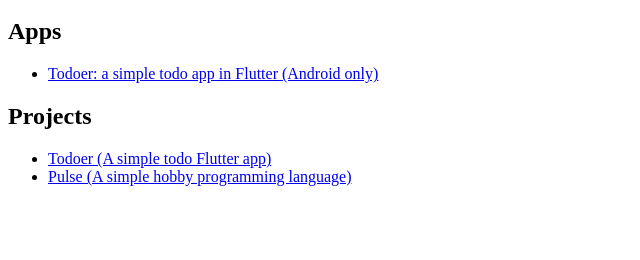
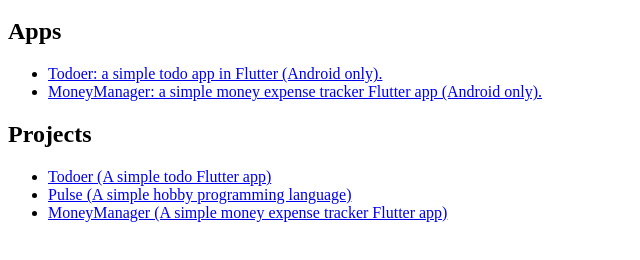
Before and after one commit to EnderNight/EnderNight.github.io, a plain HTML site: page index.html in a window 1280 px wide. Shown: the part 48-308 px from the top of the page, without its empty margins (0-640 px from the left). Drawn offline with Linux system fonts and the light colour scheme.

Commit message:
Added MoneyManager

```diff
--- a/index.html
+++ b/index.html
@@ -2,11 +2,13 @@
 
 <h2>Apps</h2>
 <ul>
-	<li><a href="https://github.com/EnderNight/Todoer/releases/download/todoer-v0.2.0-alpha/todoer-v0.2.0-alpha.apk" download>Todoer: a simple todo app in Flutter (Android only)</a></li>
+	<li><a href="https://github.com/EnderNight/Todoer/releases/download/todoer-v0.2.0-alpha/todoer-v0.2.0-alpha.apk" download>Todoer: a simple todo app in Flutter (Android only).</a></li>
+	<li><a href="https://github.com/EnderNight/MoneyManger/releases/download/money_manager-v0.1.0-alpha/money_manager-v0.1.0.apk" download>MoneyManager: a simple money expense tracker Flutter app (Android only).</a></li>
 </ul>
 
 <h2>Projects</h2>
 <ul>
 	<li><a href="https://github.com/EnderNight/Todoer">Todoer (A simple todo Flutter app)</a></li>
 	<li><a href="https://github.com/EnderNight/Pulse">Pulse (A simple hobby programming language)</a></li>
+	<li><a href="https://github.com/EnderNight/MoneyManager">MoneyManager (A simple money expense tracker Flutter app)</a></li>
 </ul>
```
